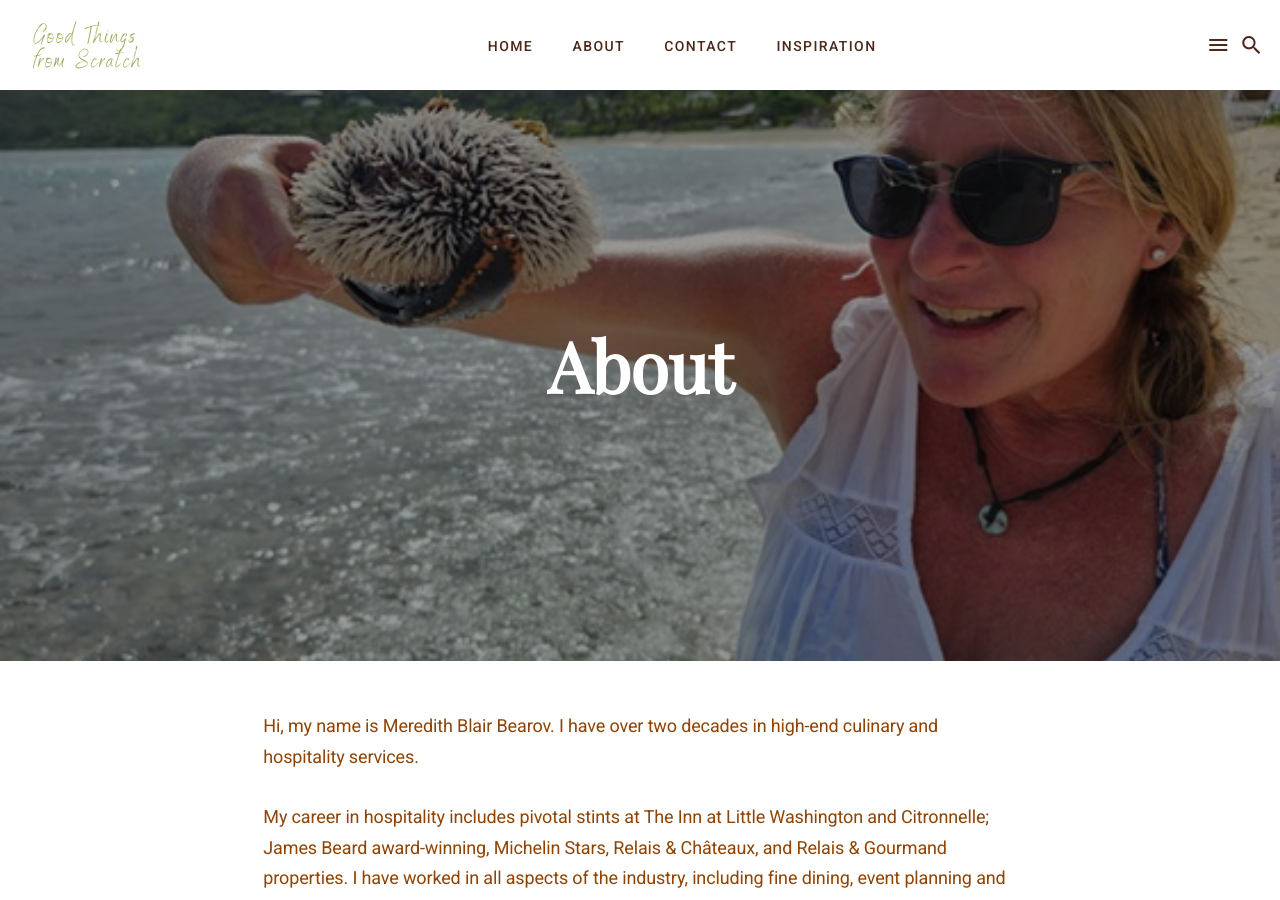
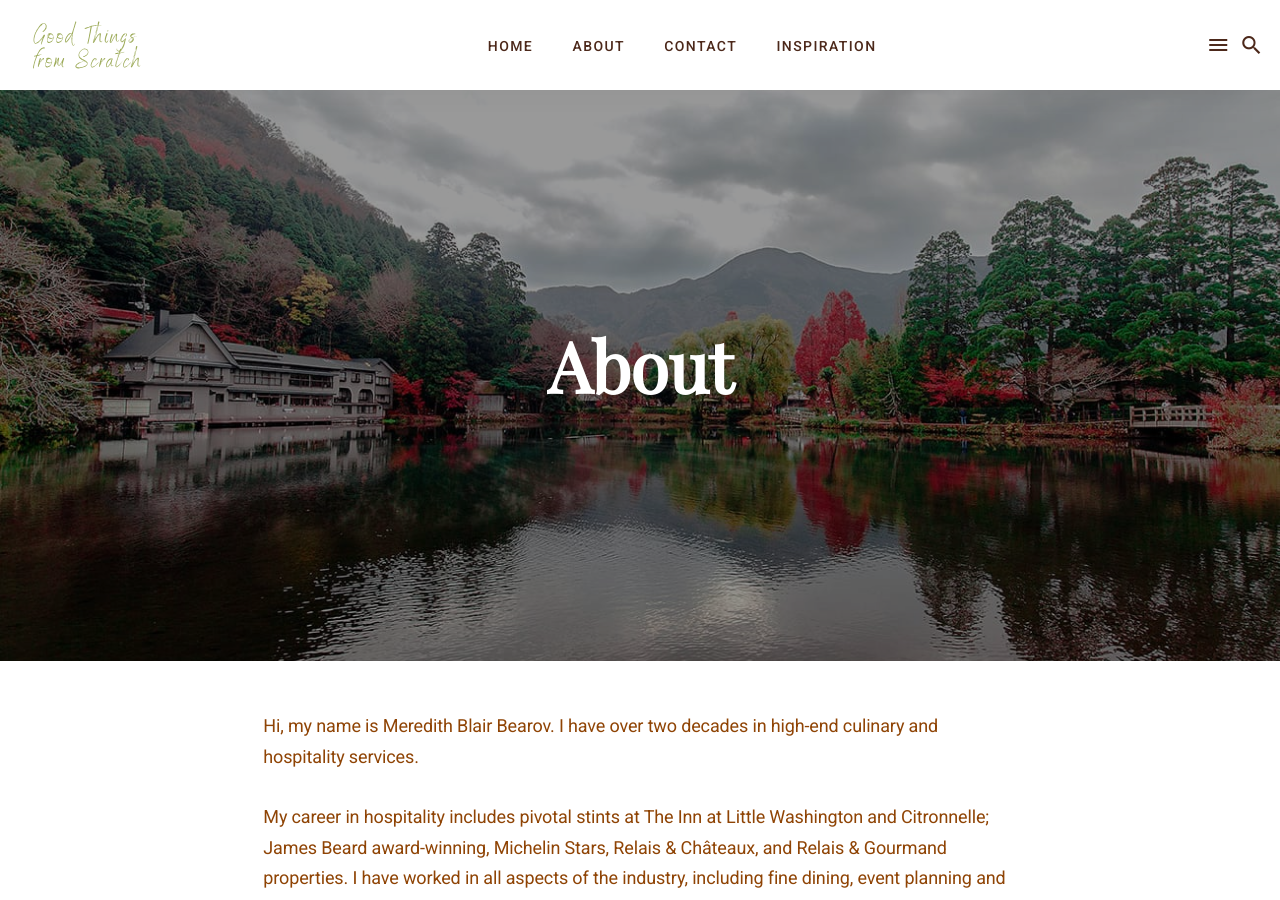
Before and after one commit to Stillpoint-Software/GoodThingsFromScratch, a Jekyll site: the page built from _pages/about.md, in a window 1280 px wide and 900 px high. Built offline with Jekyll 4.4.1, drawn with Linux system fonts in a browser that asks for light colours; nearby versions of some CDN libraries.

Commit message:
Update about.md

```diff
--- a/_pages/about.md
+++ b/_pages/about.md
@@ -2,7 +2,7 @@
 layout: page
 permalink: /about/
 title: About
-image: /images/uploads/20230710_c.jpg
+image: /images/16.jpg
 ---
 Hi, my name is Meredith Blair Bearov. I have over two decades in high-end culinary and hospitality services.
 
```
